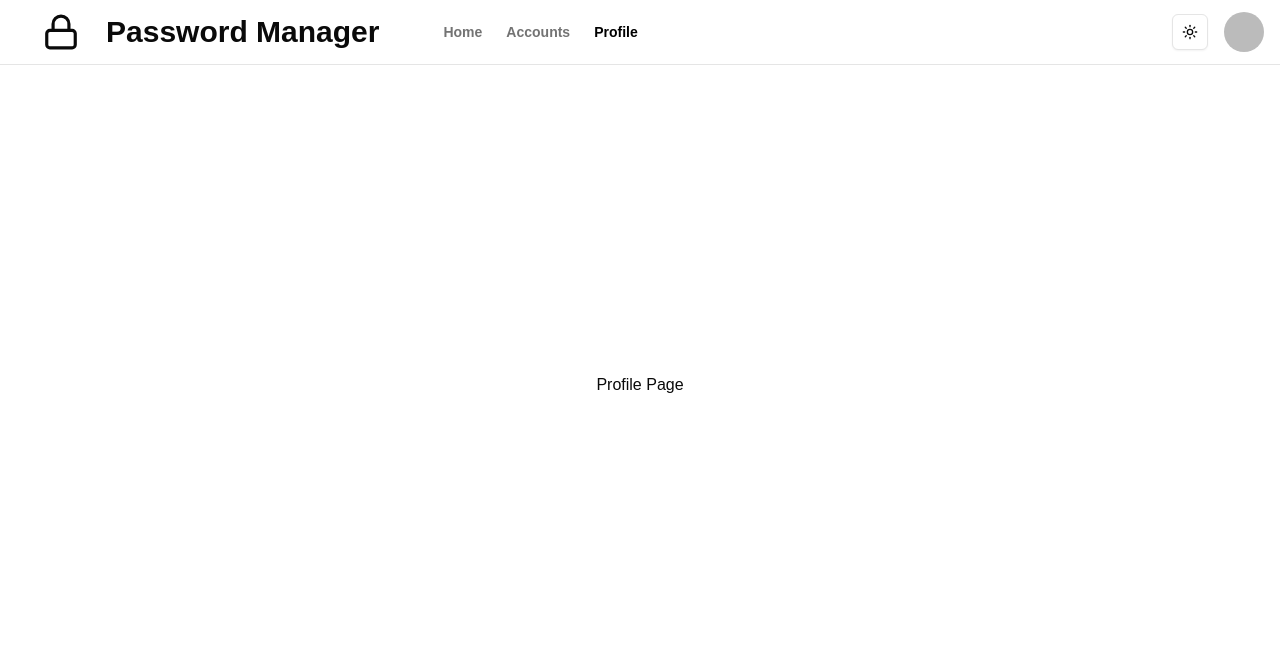
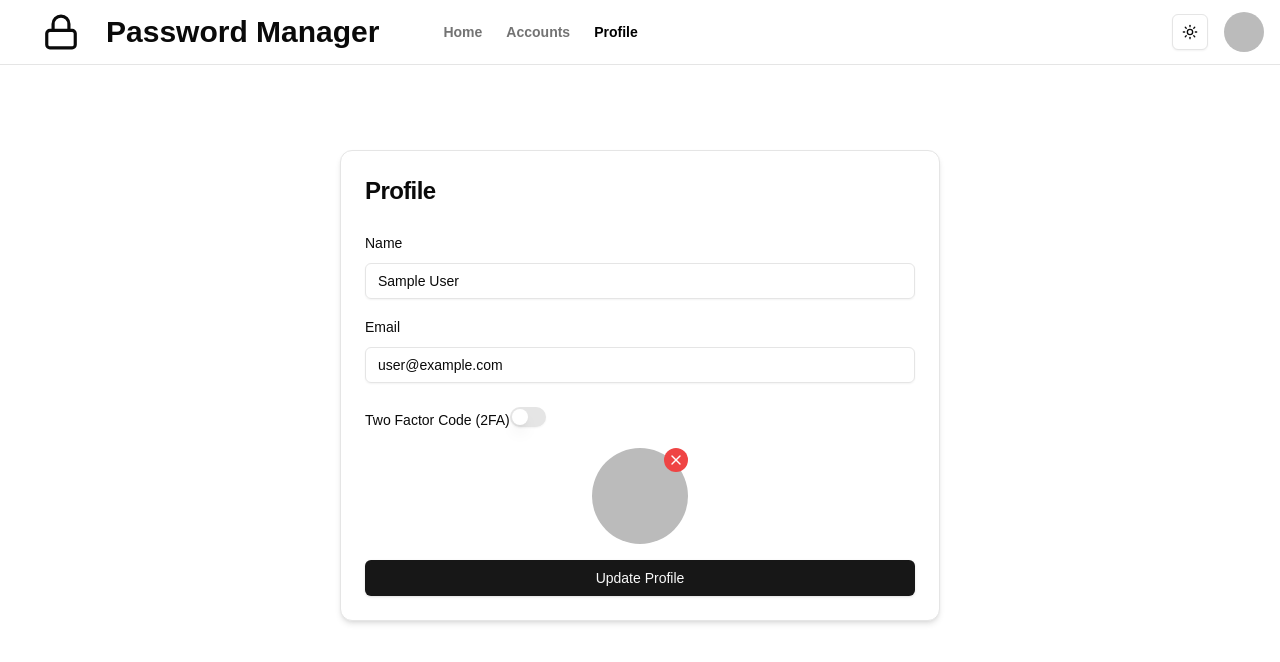
Before and after one commit to antonyjes/passwordmanager, a Next.js app: page /profile in a window 1280 px wide. Shown: the top 662 px of the page. Built offline with nearby package versions, Linux system fonts and the light colour scheme; no server answers; sample sign-in values are in the browser's storage.

Commit message:
profile page with update image to cloudinary

```diff
--- a/app/(protected)/profile/page.tsx
+++ b/app/(protected)/profile/page.tsx
@@ -1,9 +1,283 @@
+"use client";
+
+import { Button } from "@/components/ui/button";
+import { Card, CardContent, CardHeader, CardTitle } from "@/components/ui/card";
+import {
+  Form,
+  FormControl,
+  FormField,
+  FormItem,
+  FormLabel,
+} from "@/components/ui/form";
+import { Input } from "@/components/ui/input";
+import { Switch } from "@/components/ui/switch";
+import { useAuth } from "@/hooks/useAuth";
+import { ProfileSchema } from "@/schemas";
+import { zodResolver } from "@hookform/resolvers/zod";
+import { Camera, X } from "lucide-react";
+import { useRouter } from "next/navigation";
+import { useEffect, useState, useTransition } from "react";
+import { useForm } from "react-hook-form";
+import * as z from "zod";
+import Image from "next/image";
+
 const ProfilePage = () => {
-    return(
-        <div>
-            <h1>Profile Page</h1>
-        </div>
-    )
-}
+  const router = useRouter();
+  const { session, status, update } = useAuth(true);
+  const [isPending, startTransition] = useTransition();
+  const [previewUrl, setPreviewUrl] = useState<string | null>(null);
+
+  const form = useForm<z.infer<typeof ProfileSchema>>({
+    resolver: zodResolver(ProfileSchema),
+    defaultValues: {
+      name: session?.user?.name || "",
+      email: session?.user?.email || "",
+      image: session?.user?.image || null,
+      isTwoFactorEnabled: session?.user?.isTwoFactorEnabled || false,
+    },
+  });
+
+  // Limpiar la URL del archivo previo cuando se desmonta el componente
+  useEffect(() => {
+    return () => {
+      if (previewUrl) {
+        URL.revokeObjectURL(previewUrl);
+      }
+    };
+  }, [previewUrl]);
+
+  const handleImageChange = (file: File | null) => {
+    //Limpiar la URL del archivo previo
+    if (previewUrl) {
+      URL.revokeObjectURL(previewUrl);
+    }
+
+    if (file) {
+      const newPreviewUrl = URL.createObjectURL(file);
+      setPreviewUrl(newPreviewUrl);
+      form.setValue("image", file);
+    } else {
+      setPreviewUrl(null);
+      form.setValue("image", null);
+    }
+  };
+
+  const uploadImageToCloudinary = async (file: File) => {
+    const formData = new FormData();
+    formData.append("file", file);
+    formData.append("upload_preset", "xjeogerm");
+
+    const response = await fetch(
+      "https://api.cloudinary.com/v1_1/dtuzhikuw/image/upload",
+      {
+        method: "POST",
+        body: formData,
+      }
+    );
+
+    const data = await response.json();
+    return data.secure_url;
+  };
+
+  const deleteImageFromCloudinary = async (imageUrl: string) => {
+    try {
+      const urlParts = imageUrl.split("/");
+      const publicId = urlParts[urlParts.length - 1].split(".")[0];
+
+      await fetch("/api/cloudinary/delete", {
+        method: "DELETE",
+        headers: {
+          "Content-Type": "application/json",
+        },
+        body: JSON.stringify({ publicId }),
+      });
+    } catch (error) {
+      console.log("Error during the process:", error);
+    }
+  };
+
+  const updateProfile = async (values: z.infer<typeof ProfileSchema>) => {
+    try {
+      startTransition(async () => {
+        if (!session?.user?.id) {
+          throw new Error("No user session found");
+        }
+
+        const currentImage = session?.user?.image;
+
+        // Si hay una imagen actual y se sube un nuevo archivo, eliminar la imagen actual
+        if (currentImage && values.image instanceof File) {
+          await deleteImageFromCloudinary(currentImage);
+        }
+
+        // Manejar nueva imagen
+        if (values.image && values.image instanceof File) {
+          const imageUrl = await uploadImageToCloudinary(values.image);
+          values.image = imageUrl;
+        }
+
+        const updatedValues = {...values, id: session?.user?.id};
+
+        const response = await fetch("/api/profile", {
+          method: "PATCH",
+          headers: {
+            "Content-Type": "application/json",
+          },
+          body: JSON.stringify(updatedValues),
+        });
+
+        if (!response.ok) {
+          const errorData = await response.json();
+          throw new Error(errorData.message || "An unexpected error occurred.");
+        }
+
+        update({
+          ...session,
+          user: {
+            ...session.user,
+            name: values.name,
+            email: values.email,
+            image: values.image,
+            isTwoFactorEnabled: values.isTwoFactorEnabled,
+          }
+        })
+
+        // Recargar la página para mostrar la nueva imagen y los nuevos datos
+        router.refresh();
+      });
+    } catch (error) {
+      console.log("Error during the process:", error);
+      alert("Something went wrong. Please try again.");
+    }
+  };
+
+  if (status === "loading") return <div>Loading...</div>;
+
+  return (
+    <Card className="w-[600px] shadow-md">
+      <CardHeader>
+        <CardTitle className="text-2xl">Profile</CardTitle>
+      </CardHeader>
+      <CardContent>
+        <Form {...form}>
+          <form
+            className="grid gap-4"
+            onSubmit={form.handleSubmit(updateProfile)}
+          >
+            <FormField
+              control={form.control}
+              name="name"
+              render={({ field }) => (
+                <FormItem>
+                  <FormLabel>Name</FormLabel>
+                  <FormControl>
+                    <Input
+                      {...field}
+                      placeholder="John Doe"
+                      type="text"
+                      disabled={isPending}
+                    />
+                  </FormControl>
+                </FormItem>
+              )}
+            />
+            <FormField
+              control={form.control}
+              name="email"
+              render={({ field }) => (
+                <FormItem>
+                  <FormLabel>Email</FormLabel>
+                  <FormControl>
+                    <Input
+                      {...field}
+                      placeholder="email@example.com"
+                      type="email"
+                      disabled={isPending}
+                    />
+                  </FormControl>
+                </FormItem>
+              )}
+            />
+            <FormField
+              control={form.control}
+              name="isTwoFactorEnabled"
+              render={({ field }) => (
+                <FormItem>
+                  <FormLabel>Two Factor Code (2FA)</FormLabel>
+                  <FormControl>
+                    <Switch
+                      checked={field.value}
+                      onCheckedChange={field.onChange}
+                      disabled={isPending}
+                    />
+                  </FormControl>
+                </FormItem>
+              )}
+            />
+            <FormField
+              control={form.control}
+              name="image"
+              render={({ field }) => (
+                <FormItem className="flex flex-col items-center">
+                  <FormLabel className="cursor-pointer">
+                    <div className="relative h-24 w-24">
+                      <div className="h-full w-full rounded-full overflow-hidden">
+                        {previewUrl || field.value ? (
+                          <>
+                            <Image
+                              src={
+                                previewUrl ||
+                                (typeof field.value === "string"
+                                  ? field.value
+                                  : "")
+                              }
+                              alt="Profile"
+                              className="h-full w-full object-cover rounded-full"
+                              layout="fill"
+                            />
+                            <button
+                              type="button"
+                              className="absolute top-0 right-0 p-1 bg-red-500 rounded-full text-white"
+                              onClick={(e) => {
+                                e.preventDefault();
+                                handleImageChange(null);
+                              }}
+                            >
+                              <X className="h-4 w-4" />
+                            </button>
+                          </>
+                        ) : (
+                          <div className="h-full w-full bg-gray-100 flex items-center justify-center rounded-full">
+                            <Camera className="h-8 w-8 text-gray-400" />
+                          </div>
+                        )}
+                      </div>
+                    </div>
+                  </FormLabel>
+                  <FormControl>
+                    <Input
+                      type="file"
+                      accept="image/*"
+                      className="hidden"
+                      onChange={(e) => {
+                        const file = e.target.files?.[0];
+                        if (file) {
+                          handleImageChange(file);
+                        }
+                      }}
+                    />
+                  </FormControl>
+                </FormItem>
+              )}
+            />
+            <Button disabled={isPending} type="submit" className="w-full">
+              {isPending ? "Saving..." : "Update Profile"}
+            </Button>
+          </form>
+        </Form>
+      </CardContent>
+    </Card>
+  );
+};
 
 export default ProfilePage;
```
